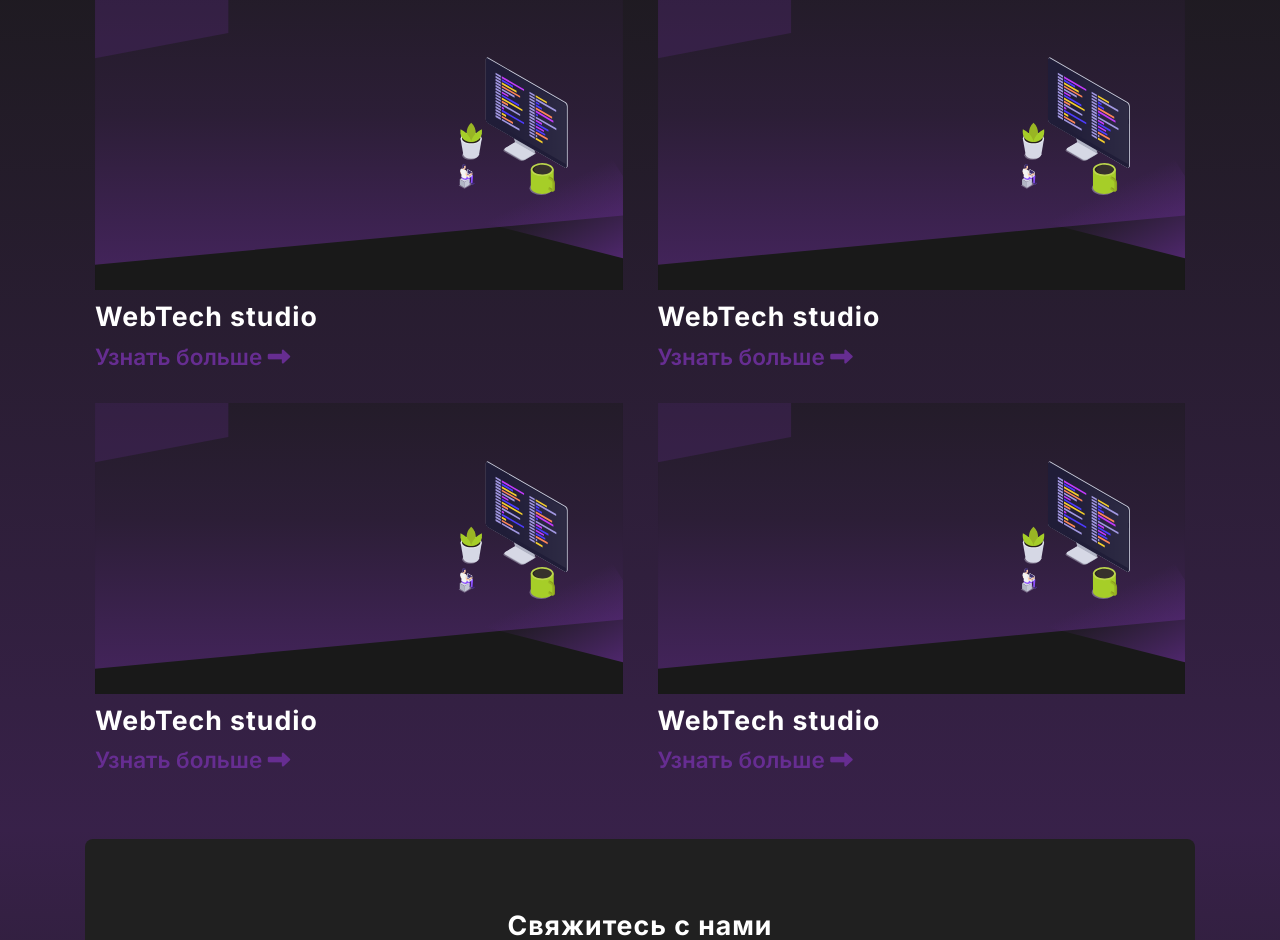
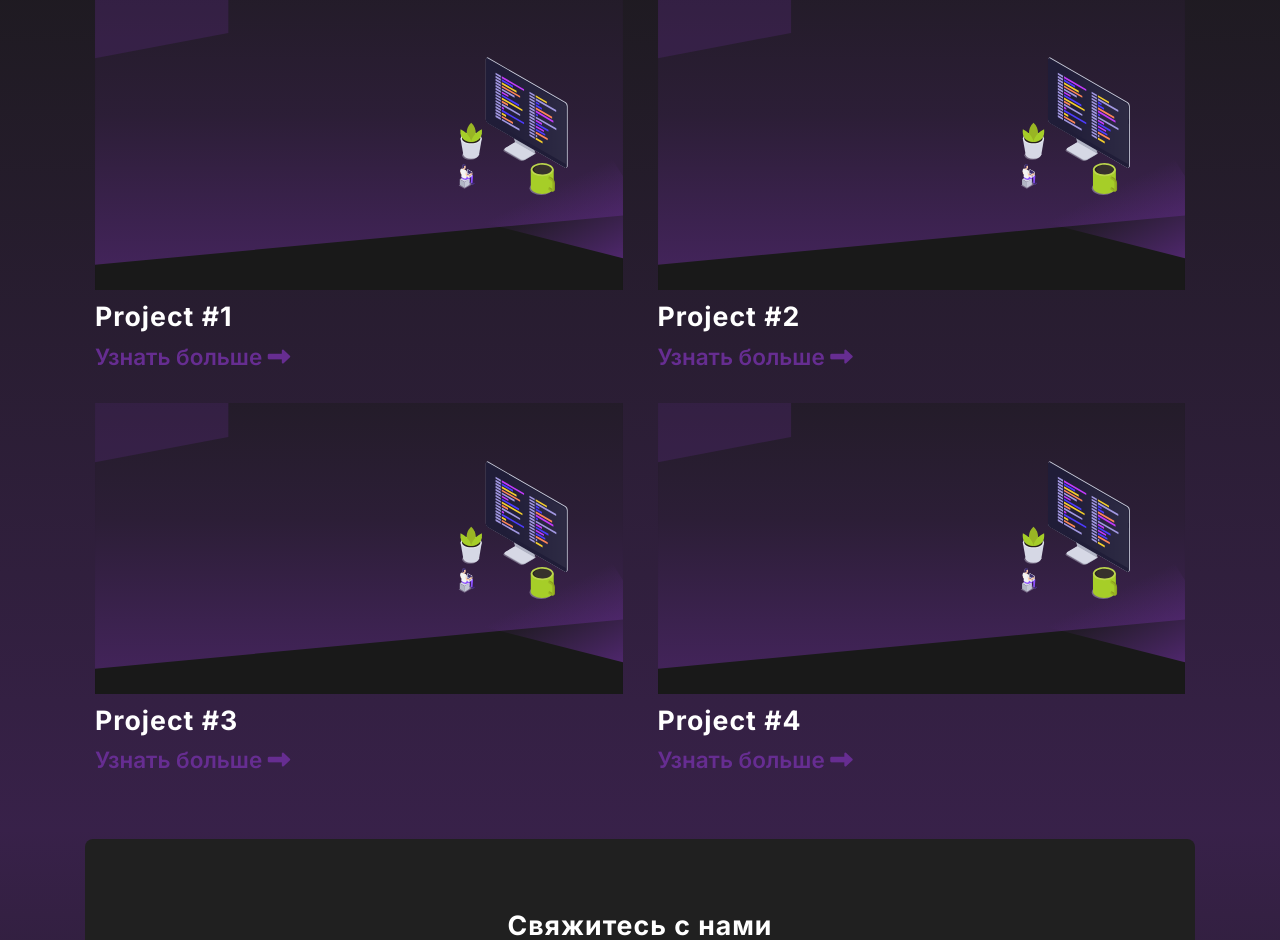
Before and after one commit to DiZiNnEs/web-tech-studio-backend, a Django app: page / in a window 1280 px wide. Shown: the part 3280-4220 px from the top of the page. Run offline with Django 3.2, Linux system fonts and the light colour scheme; parts of the project's set-up code (start-up, migrations or seed data) failed here and were passed over; some libraries are stand-ins or nearby versions.

Commit message:
feat(templates): Create `our-completed-projects.html` for include in index.html

```diff
--- a/templates/main_app/index.html
+++ b/templates/main_app/index.html
@@ -163,15 +163,15 @@
                 <!-- row -->
                 <div class="row">
                     <!-- item-1 -->
-                    {% include 'main_app/reusable/completed-projects.html' with number=2 title='Интернет-магазин' second=".1s"%}
+                    {% include 'main_app/reusable/completed-projects.html' with number=2 title='Интернет-магазин' second=".1s" %}
                     <!-- item-1/end -->
 
                     <!-- item-2 -->
-                    {% include 'main_app/reusable/completed-projects.html' with number=12 title='Лендинг' second=".5s"%}
+                    {% include 'main_app/reusable/completed-projects.html' with number=12 title='Лендинг' second=".5s" %}
                     <!-- item-2/end -->
 
                     <!-- item-3 -->
-                    {% include 'main_app/reusable/completed-projects.html' with number=4 title='Мульти-лендинг' second=".1s"%}
+                    {% include 'main_app/reusable/completed-projects.html' with number=4 title='Мульти-лендинг' second=".1s" %}
                     <!-- item-3/end -->
                 </div>
                 <!-- row/end -->
@@ -179,15 +179,15 @@
                 <!-- row -->
                 <div class="row">
                     <!-- item-1 -->
-                    {% include 'main_app/reusable/completed-projects.html' with number=1 title='Социальная сеть' second=".1s"%}
+                    {% include 'main_app/reusable/completed-projects.html' with number=1 title='Социальная сеть' second=".1s" %}
                     <!-- item-1/end -->
 
                     <!-- item-2 -->
-                    {% include 'main_app/reusable/completed-projects.html' with number=7 title='Сайта-витрин' second=".5s"%}
+                    {% include 'main_app/reusable/completed-projects.html' with number=7 title='Сайта-витрин' second=".5s" %}
                     <!-- item-2/end -->
 
                     <!-- item-3 -->
-                    {% include 'main_app/reusable/completed-projects.html' with number=8 title='Промо-сайтов' second=".5s"%}
+                    {% include 'main_app/reusable/completed-projects.html' with number=8 title='Промо-сайтов' second=".5s" %}
                     <!-- item-3/end -->
                 </div>
                 <!-- row/end -->
@@ -236,39 +236,12 @@
                     <!-- row -->
                     <div class="row">
                         <!-- item-1 -->
-                        <div class="col-2 wow animate__fadeInUp" data-wow-duration="1s" data-wow-delay=".3">
-                            <div class="card card--images">
-                                <div class="card__body">
-                                    <div class="card--images__body mb-1">
-                                        <img src="{% static 'images/bg/bg.svg' %}" alt="">
-                                    </div>
-                                    <header class="card__title">
-                                        <h5>WebTech studio</h5>
-                                    </header>
-                                    <footer class="card__link">
-                                        <a href="#">Узнать больше <i class="fas fa-long-arrow-alt-right"></i></a>
-                                    </footer>
-                                </div>
-                            </div>
-                        </div>
+                        {% include 'main_app/reusable/completed-our-projects.html' with title='Project #1' staticName='images/bg/bg.svg' %}
                         <!-- item-1/end -->
 
                         <!-- item-2 -->
-                        <div class="col-2 wow animate__fadeInUp" data-wow-duration="1s" data-wow-delay=".3">
-                            <div class="card card--images">
-                                <div class="card__body">
-                                    <div class="card--images__body mb-1">
-                                        <img src="{% static 'images/bg/bg.svg' %}" alt="">
-                                    </div>
-                                    <header class="card__title">
-                                        <h5>WebTech studio</h5>
-                                    </header>
-                                    <footer class="card__link">
-                                        <a href="#">Узнать больше <i class="fas fa-long-arrow-alt-right"></i></a>
-                                    </footer>
-                                </div>
-                            </div>
-                        </div>
+
+                        {% include 'main_app/reusable/completed-our-projects.html' with title='Project #2' staticName='images/bg/bg.svg' %}
                         <!-- item-2/end -->
                     </div>
                     <!-- row/end -->
@@ -276,39 +249,11 @@
                     <!-- row -->
                     <div class="row mb-5">
                         <!-- item-1 -->
-                        <div class="col-2 wow animate__fadeInUp" data-wow-duration="1s" data-wow-delay=".3">
-                            <div class="card card--images">
-                                <div class="card__body">
-                                    <div class="card--images__body mb-1">
-                                        <img src="{% static 'images/bg/bg.svg' %}" alt="">
-                                    </div>
-                                    <header class="card__title">
-                                        <h5>WebTech studio</h5>
-                                    </header>
-                                    <footer class="card__link">
-                                        <a href="#">Узнать больше <i class="fas fa-long-arrow-alt-right"></i></a>
-                                    </footer>
-                                </div>
-                            </div>
-                        </div>
+                        {% include 'main_app/reusable/completed-our-projects.html' with title='Project #3' staticName='images/bg/bg.svg' %}
                         <!-- item-1/end -->
 
                         <!-- item-2 -->
-                        <div class="col-2 wow animate__fadeInUp" data-wow-duration="1s" data-wow-delay=".3">
-                            <div class="card card--images">
-                                <div class="card__body">
-                                    <div class="card--images__body mb-1">
-                                        <img src="{% static 'images/bg/bg.svg' %}" alt="">
-                                    </div>
-                                    <header class="card__title">
-                                        <h5>WebTech studio</h5>
-                                    </header>
-                                    <footer class="card__link">
-                                        <a href="#">Узнать больше <i class="fas fa-long-arrow-alt-right"></i></a>
-                                    </footer>
-                                </div>
-                            </div>
-                        </div>
+                        {% include 'main_app/reusable/completed-our-projects.html' with title='Project #4' staticName='images/bg/bg.svg' %}
                         <!-- item-2/end -->
                     </div>
                     <!-- row/end -->
@@ -344,8 +289,6 @@
 
     {% include 'reusable/footer.html' %}
 
-
-
 {% endblock %}
 
 {% block scripts %}
--- /dev/null
+++ b/templates/main_app/reusable/completed-our-projects.html
@@ -0,0 +1,16 @@
+{% load static %}
+<div class="col-2 wow animate__fadeInUp" data-wow-duration="1s" data-wow-delay=".3">
+    <div class="card card--images">
+        <div class="card__body">
+            <div class="card--images__body mb-1">
+                <img src="{% static staticName %}" alt="">
+            </div>
+            <header class="card__title">
+                <h5>{{ title }}</h5>
+            </header>
+            <footer class="card__link">
+                <a href="#">Узнать больше <i class="fas fa-long-arrow-alt-right"></i></a>
+            </footer>
+        </div>
+    </div>
+</div>
```
